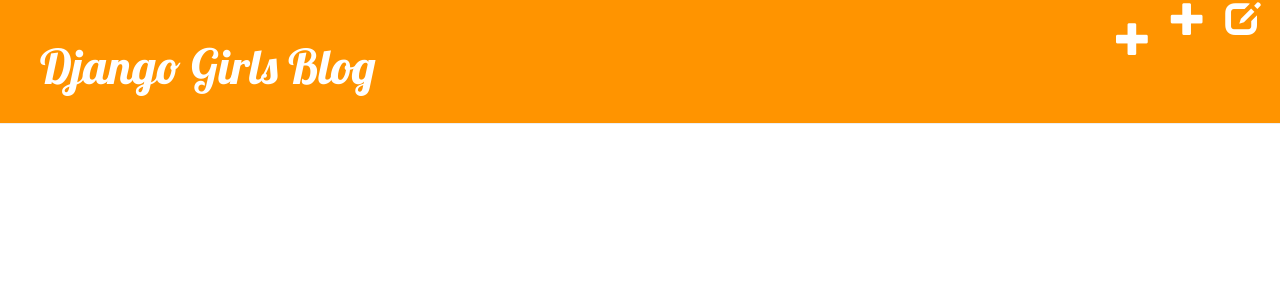
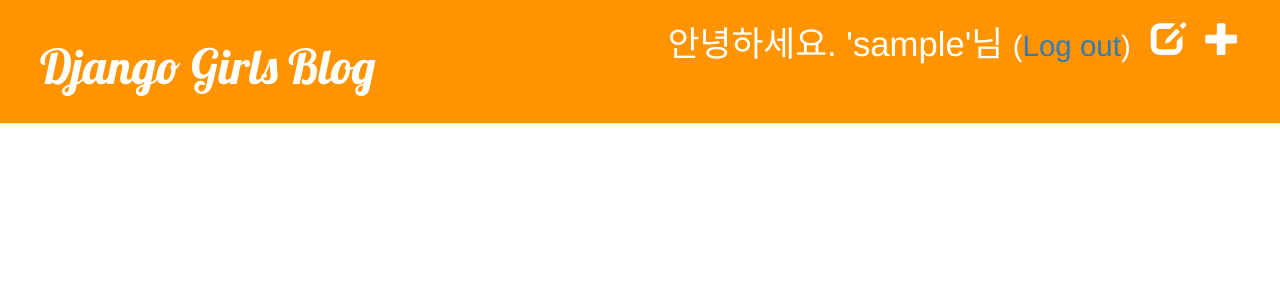
Before and after one commit to yskebi/my-first-blog1, a Django app: page / in a window 1280 px wide. Shown: the top 300 px of the page. Run offline with Django 3.2, Linux system fonts and the light colour scheme; the visitor is signed in with stand-in values (Sample User, id 1); data that the repository does not hold is empty; some libraries are stand-ins or nearby versions.

Commit message:
비인증 접근 차단, 로그인 로그아웃 기능 추가

```diff
--- a/blog/templates/blog/base.html
+++ b/blog/templates/blog/base.html
@@ -1,5 +1,6 @@
 {% load staticfiles %}
 <html>
+
 <head>
     <title>Django Girls blog</title>
     <link rel="stylesheet" href="//maxcdn.bootstrapcdn.com/bootstrap/3.2.0/css/bootstrap.min.css">
@@ -7,22 +8,51 @@
     <link href='//fonts.googleapis.com/css?family=Lobster&subset=latin,latin-ext' rel='stylesheet' type='text/css'>
     <link rel="stylesheet" href="{% static 'css/blog.css' %}">
 </head>
+
 <body>
+
+    <div class="page-header">
+
         {% if user.is_authenticated %}
-        <a href="{% url 'post_draft_list' %}" class="top-menu"><span class="glyphicon glyphicon-edit"></span></a>
-            <a href="{% url 'post_new' %}" class="top-menu"><span class="glyphicon glyphicon-plus"></span></a>
+
+        <a href="{% url 'post_new' %}" class="top-menu">
+            <span class="glyphicon glyphicon-plus"></span>
+        </a>
+
+        <a href="{% url 'post_draft_list' %}" class="top-menu">
+            <span class="glyphicon glyphicon-edit"></span>
+        </a>
+
+        <p class="top-menu">안녕하세요. '{{ user.username }}'님 <small>(<a href="{% url 'logout' %}">Log out</a>)</small></p>
+
+        {% else %}
+
+        <a href="{% url 'login' %}" class="top-menu">
+            <span class="glyphicon glyphicon-lock"></span>
+        </a>
+
         {% endif %}
-        <div class="page-header">
-            <a href="{% url 'post_new' %}" class="top-menu"><span class="glyphicon glyphicon-plus"></span></a>
-            <h1><a href="/">Django Girls Blog</a></h1>
+
+        <h1>
+            <a href="/">Django Girls Blog</a>
+        </h1>
+
     </div>
+
     <div class="content container">
+
         <div class="row">
+
             <div class="col-md-8">
-                    {% block content %}
-                    {% endblock %}
+
+                {% block content %} {% endblock %}
+
             </div>
+
         </div>
+
     </div>
+
 </body>
+
 </html>
--- a/blog/views.py
+++ b/blog/views.py
@@ -2,6 +2,7 @@ from django.shortcuts import render, get_object_or_404
 from django.utils import timezone
 from .models import Post
 from .forms import PostForm
+from django.contrib.auth.decorators import login_required
 
 def post_list(request):
     posts = Post.objects.filter(published_date__lte=timezone.now()).order_by('published_date')
@@ -15,6 +16,7 @@ def post_detail(request, pk):
 #     form = PostForm()
 #     return render(request, 'blog/post_edit.html', {'form': form})
 
+@login_required
 def post_new(request):
     if request.method == "POST":
         form = PostForm(request.POST)
@@ -28,6 +30,7 @@ def post_new(request):
         form = PostForm()
     return render(request, 'blog/post_edit.html', {'form': form})
 
+@login_required
 def post_edit(request, pk):
     post = get_object_or_404(Post, pk=pk)
     if request.method == "POST":
@@ -42,15 +45,18 @@ def post_edit(request, pk):
         form = PostForm(instance=post)
     return render(request, 'blog/post_edit.html', {'form': form})
 
+@login_required
 def post_draft_list(request):
     posts = Post.objects.filter(published_date__isnull=True).order_by('created_date')
     return render(request, 'blog/post_draft_list.html', {'posts': posts})
 
+@login_required
 def post_publish(request, pk):
     post = get_object_or_404(Post, pk=pk)
     post.publish()
     return redirect('post_detail', pk=pk)
 
+@login_required
 def post_remove(request, pk):
     post = get_object_or_404(Post, pk=pk)
     post.delete()
--- a/mysite/settings.py
+++ b/mysite/settings.py
@@ -121,3 +121,5 @@ USE_TZ = True
 STATIC_URL = '/static/'
 
 STATIC_ROOT = os.path.join(BASE_DIR, 'static')
+
+LOGIN_REDIRECT_URL = '/'
--- a/mysite/urls.py
+++ b/mysite/urls.py
@@ -15,8 +15,12 @@ Including another URLconf
 """
 from django.conf.urls import include, url
 from django.contrib import admin
+from django.contrib.auth import views
+
 
 urlpatterns = [
     url(r'^admin/', admin.site.urls),
+    url(r'^accounts/login/$', views.login, name='login'),
+    url(r'^accounts/logout/$', views.logout, name='logout', kwargs={'next_page': '/'}),
     url(r'', include('blog.urls')),
 ]
```
Also changed, not shown: blog/templates/blog/post_detail.html (+5 -5 lines), blog/templates/registration/login.html (added, +41 -0 lines). Lines whose indentation alone changed are shown as unchanged.
